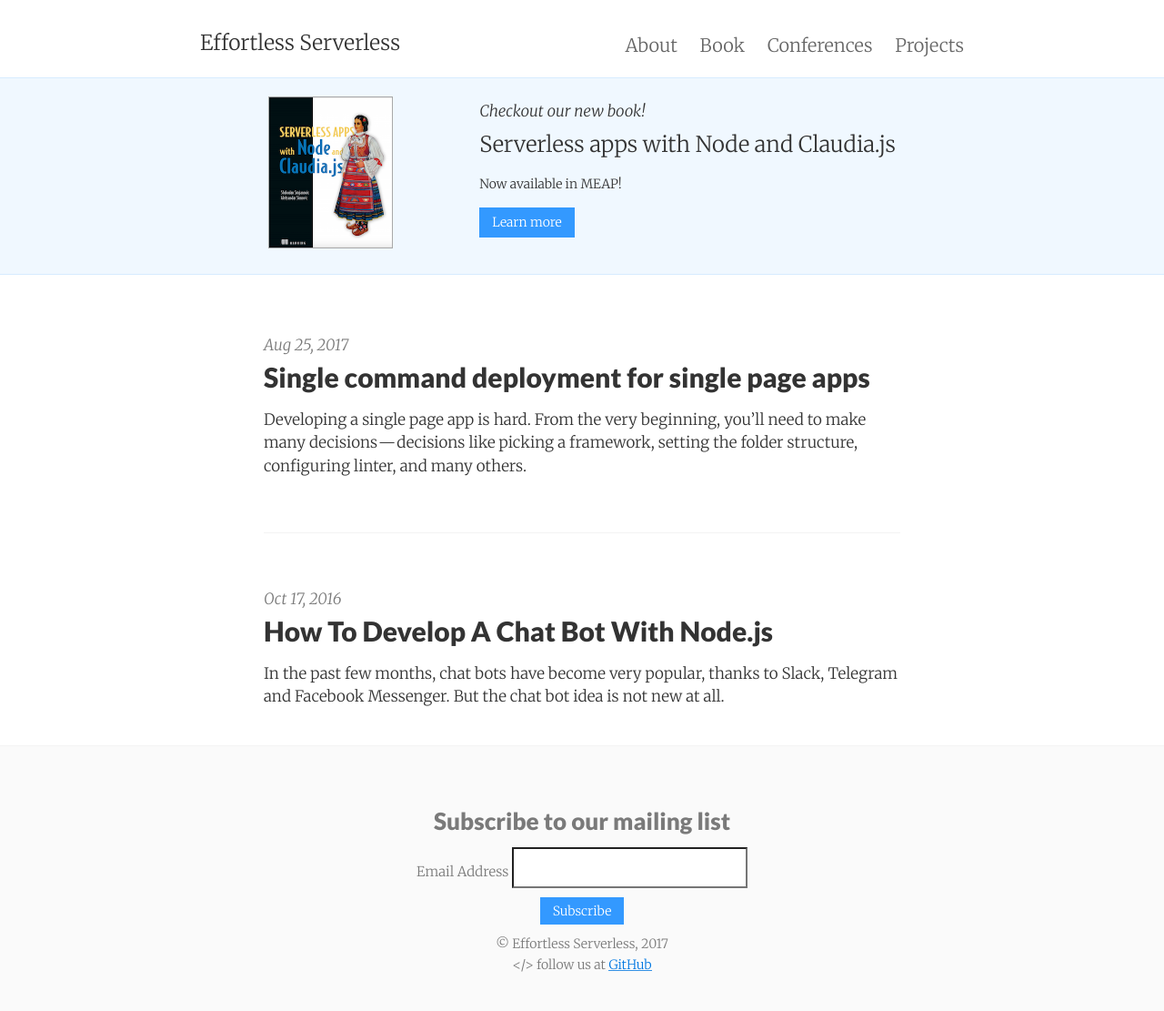
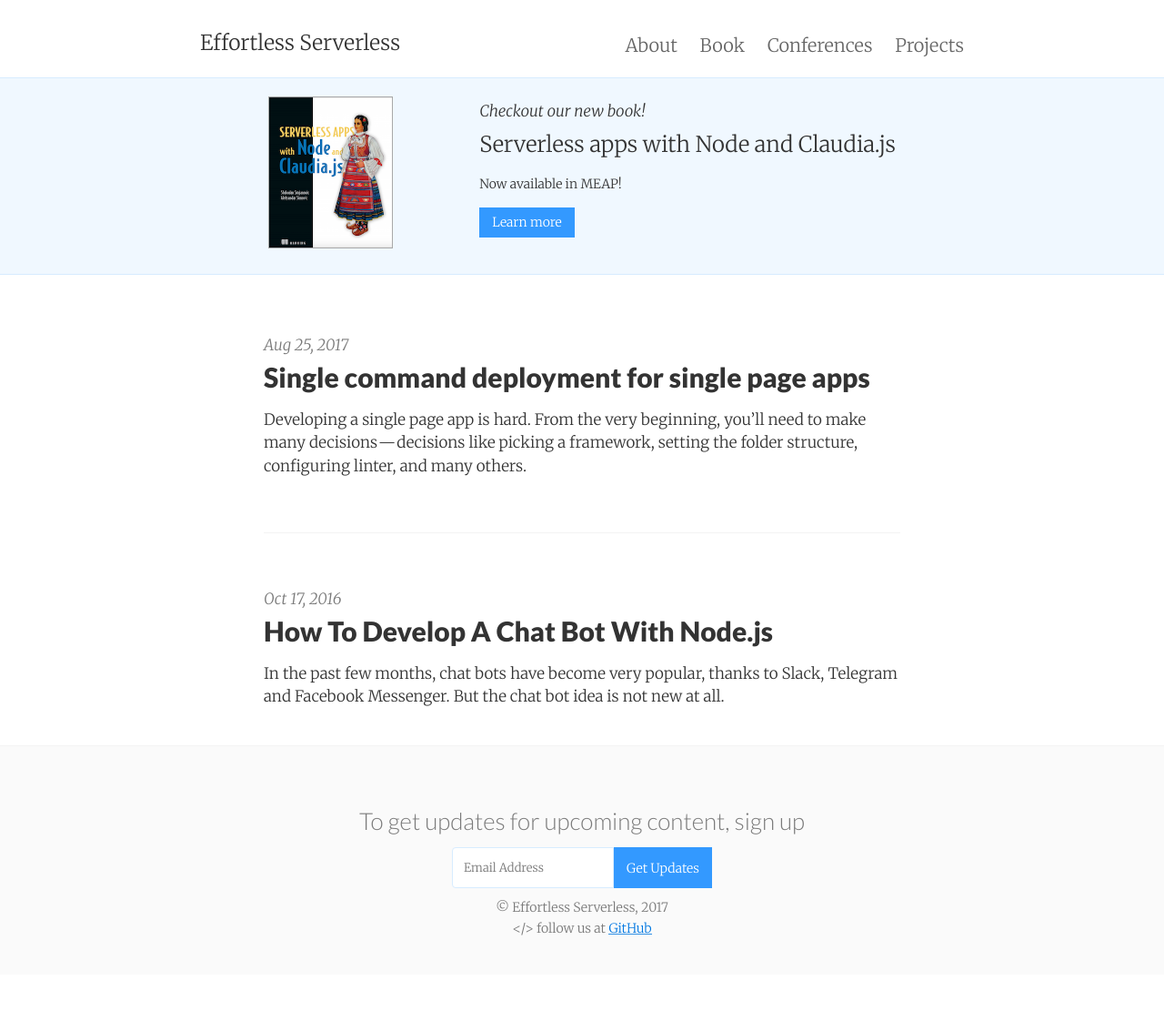
Before and after one commit to serverlesspub/serverless.pub, a Jekyll site: the page built from index.html, in a window 1280 px wide. Shown: the whole page at 91% size. Built offline with Jekyll 4.4.1, drawn with Linux system fonts in a browser that asks for light colours; nearby versions of some CDN libraries; the list of posts is cut into pages by our own code; after the commit the page ends 1071 px from its top, so only the background shows below that.

Commit message:
adding style changes for the subscribe

```diff
--- a/_includes/footer.html
+++ b/_includes/footer.html
@@ -4,18 +4,17 @@
     <div id="mc_embed_signup">
       <form action="//effortless-serverless.us16.list-manage.com/subscribe/post?u=02e5d97fcf3744f4c4be84f32&amp;id=cba378b8a9" method="post" id="mc-embedded-subscribe-form" name="mc-embedded-subscribe-form" class="validate" target="_blank" novalidate>
         <div id="mc_embed_signup_scroll">
-      	  <h2>Subscribe to our mailing list</h2>
+      	  <h2 id="subscribe-title">To get updates for upcoming content, sign up</h2>
           <div id="mce-responses" class="clear">
         		<div class="response" id="mce-error-response" style="display:none"></div>
         		<div class="response" id="mce-success-response" style="display:none"></div>
         	</div>    <!-- real people should not fill this in and expect good things - do not remove this or risk form bot signups-->
           <div style="position: absolute; left: -5000px;" aria-hidden="true"><input type="text" name="b_02e5d97fcf3744f4c4be84f32_cba378b8a9" tabindex="-1" value=""></div>
           <div class="mail-box">
-            <div class="mc-field-group">
-            	<label for="mce-EMAIL">Email Address</label>
-            	<input type="email" value="" name="EMAIL" class="required email" id="mce-EMAIL">
+            <div id="subscribe-group" class="mc-field-group">
+            	<input type="email" value="" name="EMAIL" class="required email" placeholder="Email Address" id="mce-EMAIL">
+              <input type="submit" value="Get Updates" name="subscribe" id="mc-embedded-subscribe" class="book-action-button"/>
             </div>
-            <div class="clear"><input type="submit" value="Subscribe" name="subscribe" id="mc-embedded-subscribe" class="book-action-button"></div>
           </div>
         </div>
       </form>
--- /dev/null
+++ b/_sass/_subscribe.scss
@@ -0,0 +1,25 @@
+#subscribe-title {
+  font-weight: 400;
+}
+
+#subscribe-group {
+  display: flex;
+  justify-content: center;
+}
+
+#mce-EMAIL {
+  background-color: #fff;
+  border: 1px solid #d7ecff;
+  border-top-left-radius: 4px;
+  border-bottom-left-radius: 4px;
+  transition: border .2s;
+  outline: none;
+  padding: 6px 12px;
+  color: #3f536e;
+  font-size: 13px;
+  line-height: 18px;
+}
+
+#mc-embedded-subscribe {
+  padding: .3rem .7rem;
+}
--- a/css/pixyll.scss
+++ b/css/pixyll.scss
@@ -34,3 +34,4 @@
 @import 'measure';
 @import 'pagination';
 @import 'book_page';
+@import 'subscribe';
```
